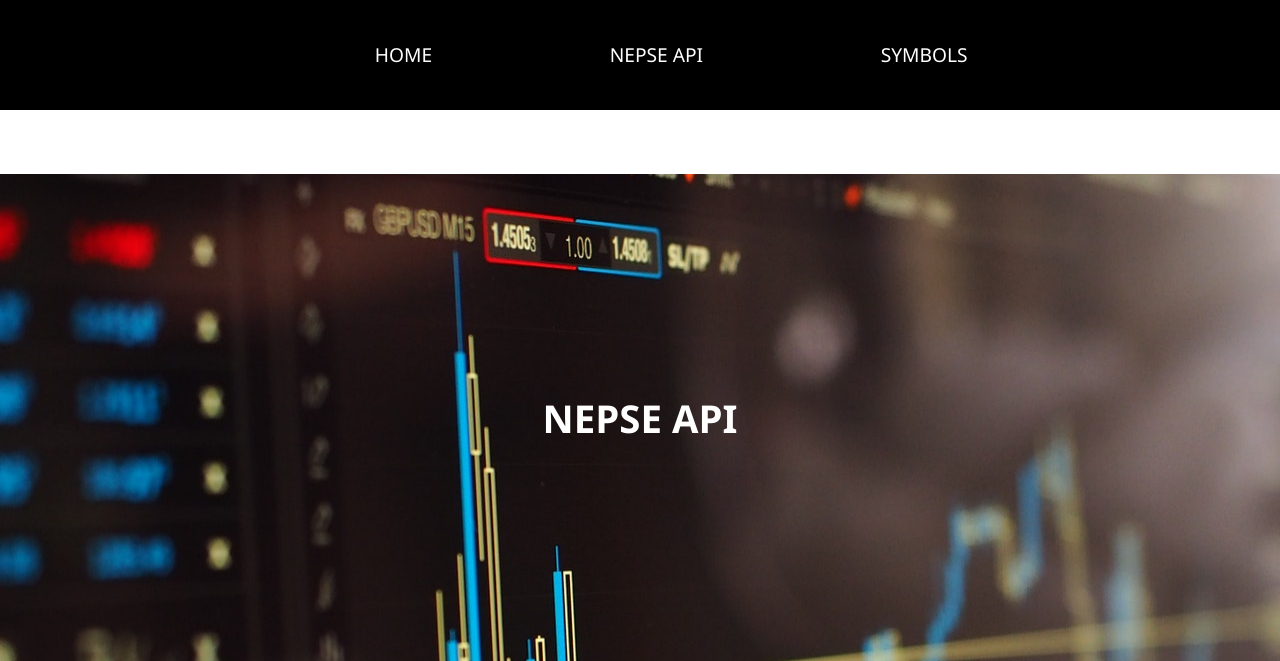
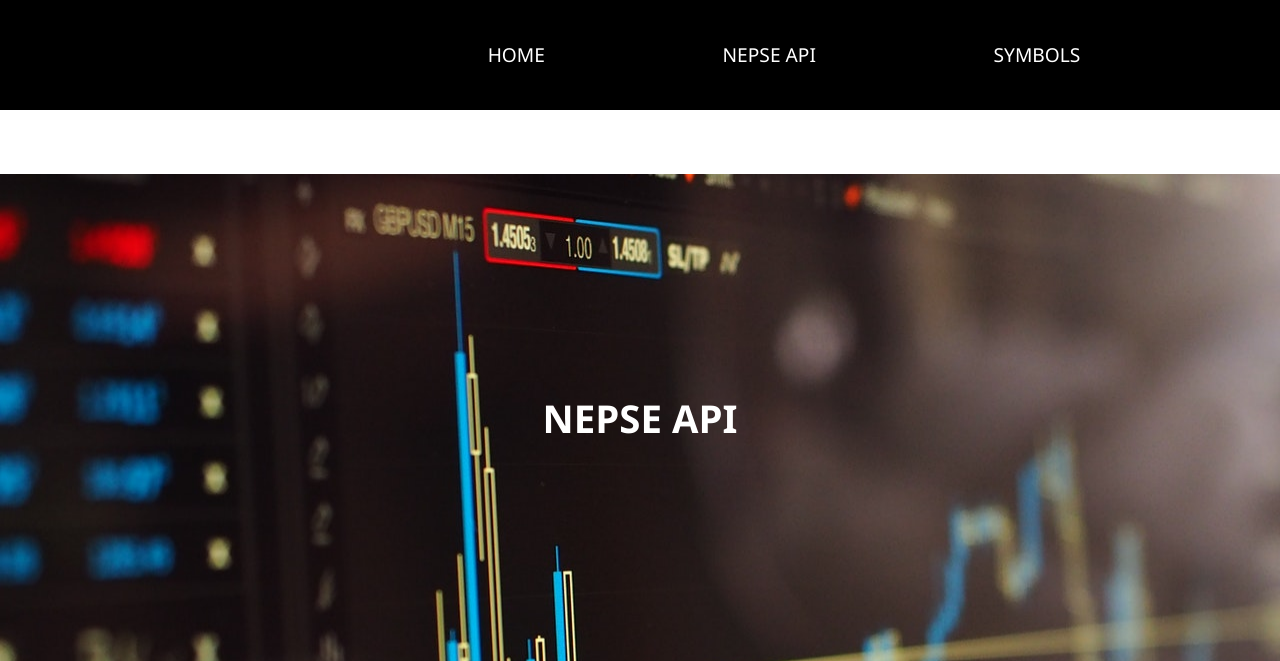
Before and after one commit to scifisatan/nepse, a Flask app: page / in a window 1280 px wide. Shown: the top 661 px of the page. Run offline with Flask 2, Linux system fonts and the light colour scheme.

Commit message:
Frontend_tweak_3

```diff
--- a/static/css/style.css
+++ b/static/css/style.css
@@ -9,6 +9,8 @@ body {
   width: 100%;
   padding-top: 2%;
   padding-bottom: 2%;
+  align-self: center;
+  text-align: center;
   align-content: center;
 }
 a {
--- a/templates/homepg.html
+++ b/templates/homepg.html
@@ -18,7 +18,7 @@
   <div class="header" data-aos="fade-right">
       <nav>
         <ul data-aos="fade-right">
-          <li><a href="https://api-nepse.herokuapp.com/" class="home" target="_blank">    HOME</a></li>
+          <li><a href="https://api-nepse.herokuapp.com/" class="home" target="_blank">HOME</a></li>
           <li><a href="https://api-nepse.herokuapp.com/data" class="api" target="_blank">NEPSE API</a></li>
           <li>
             <a href="https://api-nepse.herokuapp.com/symbols" class="symbol" target="_blank">SYMBOLS</a>
```
